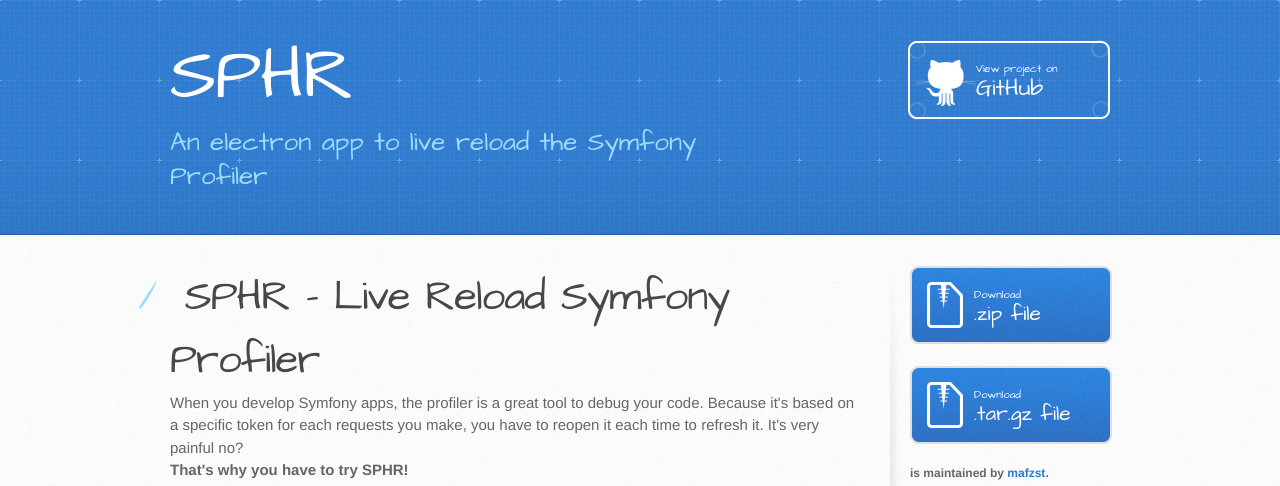
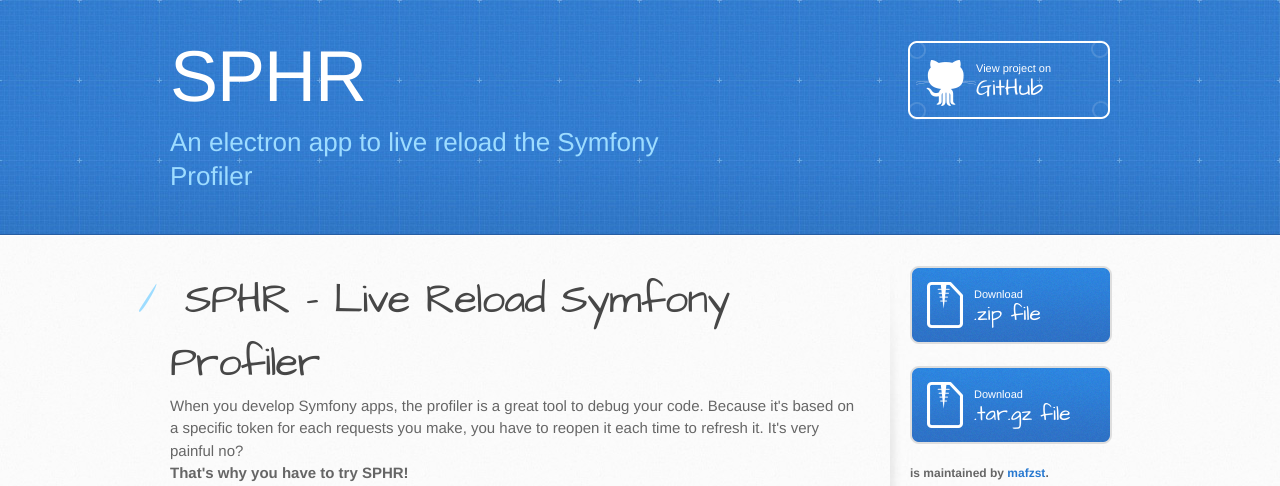
Before and after one commit to mafzst/SPHR, a plain HTML site: page index.html in a window 1280 px wide. Shown: the top 486 px of the page. Drawn offline with Linux system fonts and the light colour scheme.

Commit message:
Remove poor alone quote in stylesheet

```diff
--- a/stylesheets/stylesheet.css
+++ b/stylesheets/stylesheet.css
@@ -880,5 +880,5 @@
 @media only screen and (max-width: 479px) { }
 
 * {
-  font-family: 'Helvetica Neue', Helvetica, Arial, serif';
+  font-family: 'Helvetica Neue', Helvetica, Arial, serif;
 }
```
